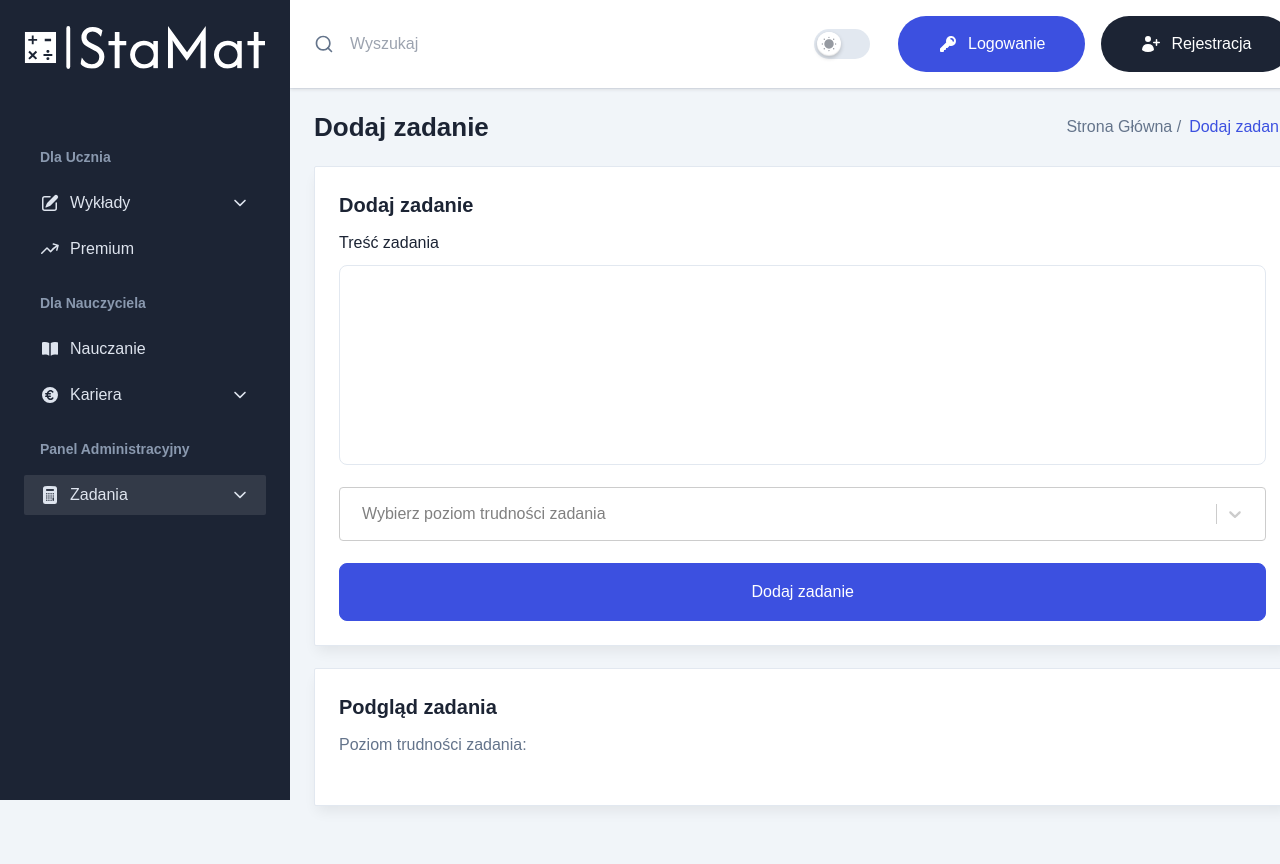
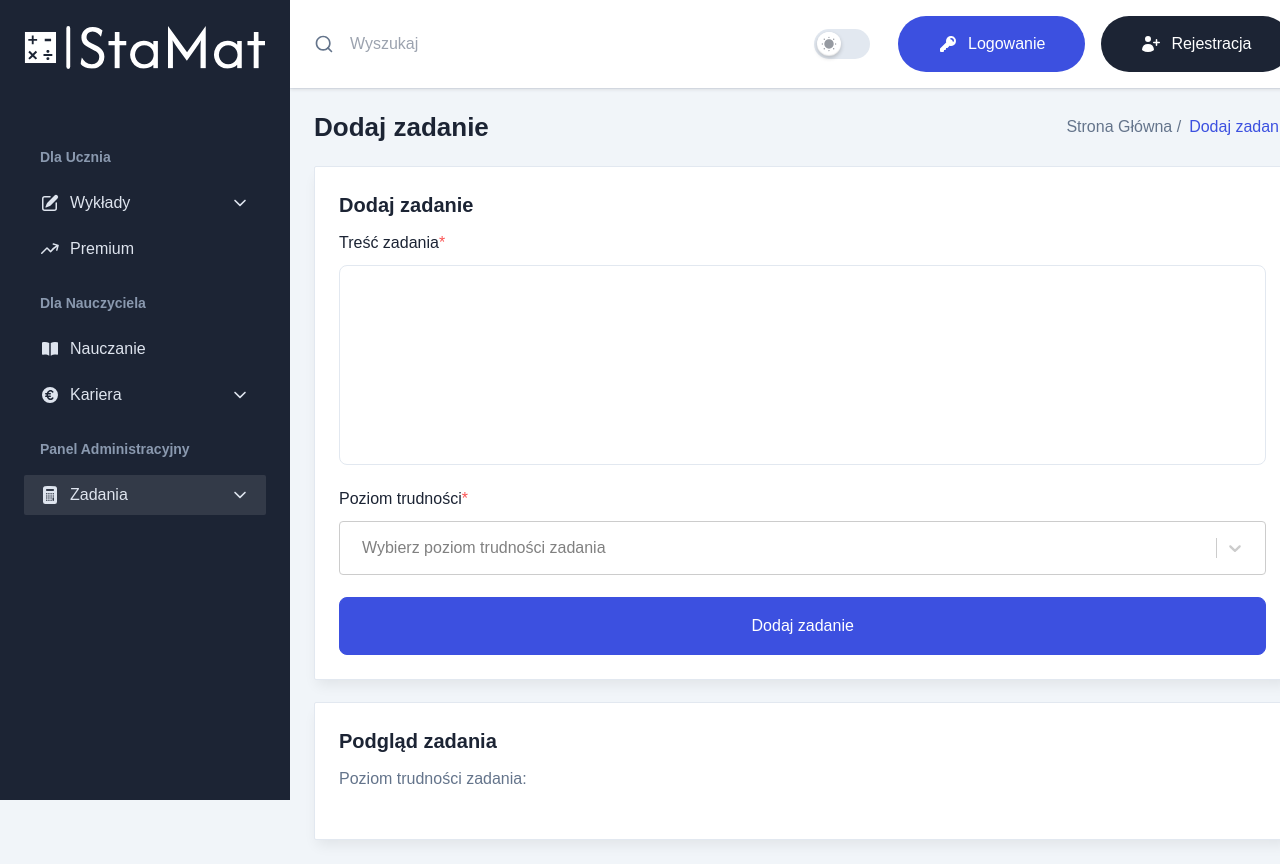
Before and after one commit to lewtakm/stamat, a Next.js app: page /admin/exercises/add in a window 1280 px wide. Shown: the top 864 px of the page. Before the commit the page ends 830 px from the top, so only its background shows below. Built offline with nearby package versions, Linux system fonts and the light colour scheme; no server answers.

Commit message:
Refactor form select component and add required validation

```diff
--- a/src/app/(app)/admin/exercises/add/page.tsx
+++ b/src/app/(app)/admin/exercises/add/page.tsx
@@ -53,8 +53,6 @@ const AddExercise = () => {
   const subExercises = watch("subExercises");
   const level = watch("level");
 
-  console.log("description", description, level);
-
   const handleOnDescriptionChange = (e: ChangeEvent<MathfieldElement>) => {
     setValue("description", e.target.value);
   };
@@ -89,12 +87,15 @@ const AddExercise = () => {
           >
             <MathField
               className="h-50"
+              isRequired
               label="Treść zadania"
               onInput={handleOnDescriptionChange}
               {...register("description")}
             />
             <Select
               control={control}
+              isRequired
+              label="Poziom trudności"
               name="level"
               options={levelOptions}
               placeholder="Wybierz poziom trudności zadania"
--- a/src/components/Forms/Select/select.tsx
+++ b/src/components/Forms/Select/select.tsx
@@ -12,9 +12,27 @@ export const Select = <
   props: { control: Control<any> } & CommonInputProps &
     Props<Option, IsMulti, Group>
 ) => {
-  const { control, defaultValue, name } = props;
+  const {
+    className,
+    control,
+    defaultValue,
+    isInvalid,
+    isRequired,
+    label,
+    name,
+  } = props;
   return (
     <div className="max-w-full flex flex-col">
+      {label ? (
+        <label
+          className={`mb-2.5 block font-medium ${
+            isInvalid ? "text-red" : "text-black dark:text-white"
+          } `}
+        >
+          {label}
+          {isRequired ? <span className="text-red">*</span> : null}
+        </label>
+      ) : null}
       <Controller
         control={control}
         defaultValue={defaultValue}
@@ -31,6 +49,7 @@ export const Select = <
                   : "[&&]dark:bg-form-input",
               singleValue: () => "dark:text-white",
             }}
+            label={label}
             placeholder="Wybierz..."
             {...props}
             {...field}
```
